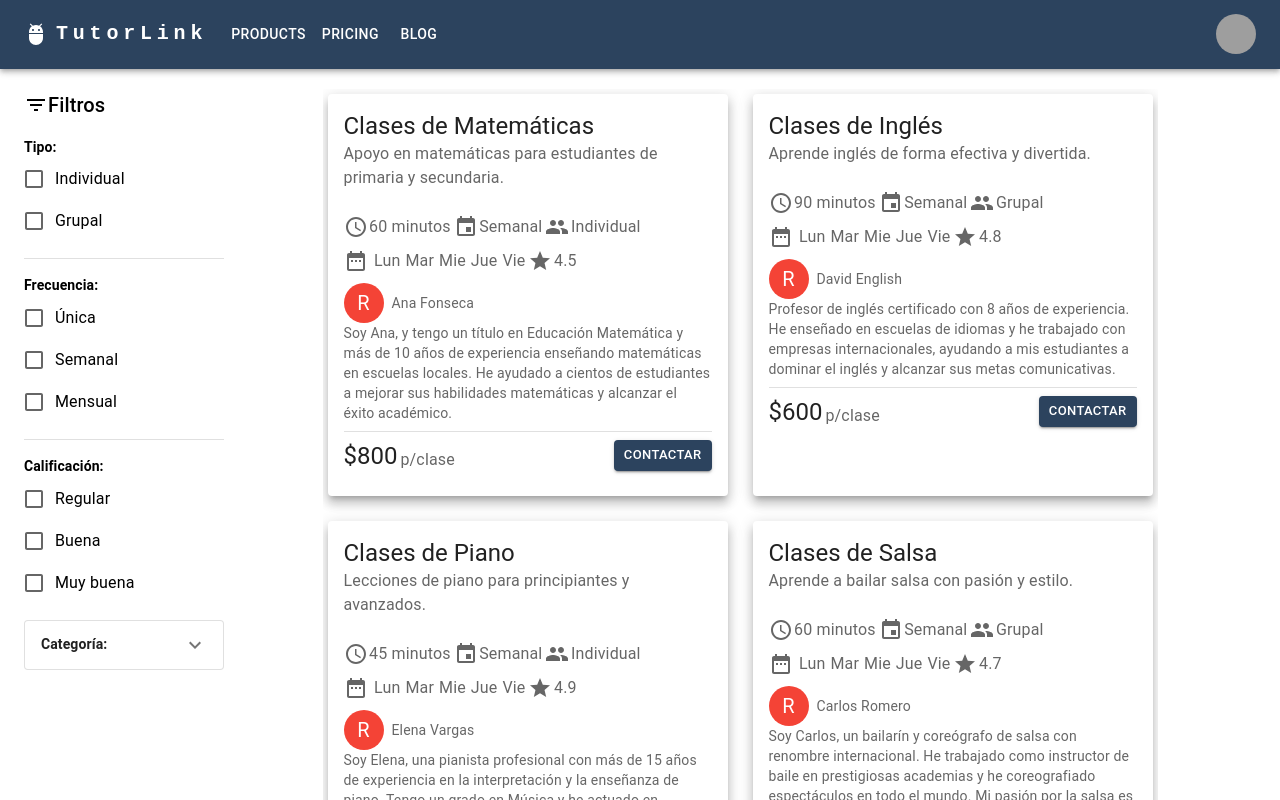
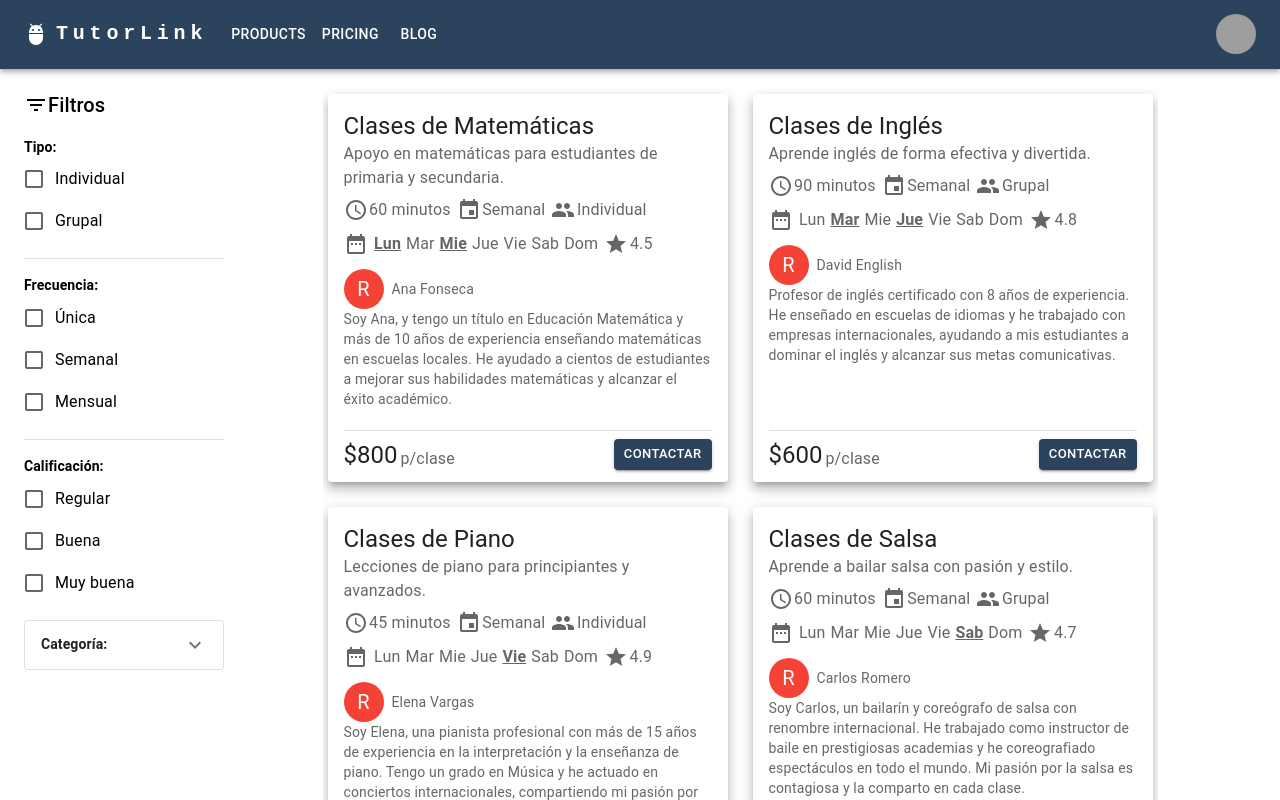
Before and after one commit to asantoro36/Owltutor, a React (Create React App) app: page / in a window 1280 px wide. Shown: the top 800 px of the page. Built offline with nearby package versions, Linux system fonts and the light colour scheme; grey boxes are pictures that could not be loaded.

Commit message:
Fix card styles issue

```diff
--- a/src/Entities/Service.ts
+++ b/src/Entities/Service.ts
@@ -161,7 +161,7 @@ const ServicesList: Service[] = [
         responsible: "Eva Zamora",
         responsibleExperience: "Soy Eva, una diseñadora de interiores con una sólida formación y más de 10 años de experiencia en diseño residencial. He trabajado en proyectos de viviendas y apartamentos de lujo, creando ambientes que reflejan la personalidad y las necesidades de mis clientes.",
         duration: "180 minutos",
-        days: ["Flexible scheduling"],
+        days: ["MON","TUE","WED","FRI"],
         cost: 2500,
         comments: []
     },
--- a/src/components/ServiceCard/ServiceCard.css
+++ b/src/components/ServiceCard/ServiceCard.css
@@ -12,6 +12,13 @@
     margin-right: 0.1rem;
 }
 
+.card-content {
+    display: flex;
+    flex-direction: column;
+    justify-content: space-between;
+    height: 93%;
+}
+
 .card-footer {
     margin-top: 0.5rem;
 }
@@ -23,6 +30,13 @@
     margin-top: 0.5rem;
 }
 
+.card-description {
+    display: flex;
+    flex-direction: column;
+    justify-content: space-between;
+    gap: 0.2rem;
+}
+
 .responsible-name {
     display: flex;
     align-items: center;
@@ -31,7 +45,7 @@
 
 .class-info-items {
     display: flex;
-    gap: 3px;
+    gap: 6px;
     padding: 5px 0;
 }
 
@@ -39,6 +53,11 @@
     margin-bottom: 5px;
 }
 
+.bold-text {
+    font-weight: bold!important;
+    text-decoration: underline;
+}
+
 @media (min-width: 950px) {
     .card-container.columns {
         grid-template-columns: repeat(2, 1fr);
--- a/src/components/ServiceCard/ServiceCard.tsx
+++ b/src/components/ServiceCard/ServiceCard.tsx
@@ -34,12 +34,13 @@ export default function ServiceCard(props: ServiceCardProps) {
     }
 
     return (
-        <Card sx={{ maxWidth: 400 }} elevation={8}>
-            <CardHeader
-            title={service.title}
-            subheader= {service.description}/>
-            <CardContent style={{ paddingTop: '4px' }}>
-                <div>
+        <Card sx={{ maxWidth: 400, maxHeight: 500 }} elevation={8}>
+            <CardContent className="card-content">
+                <div className="card-description">
+                    <div>
+                        <Typography color="textPrimary" variant={"h5"}>{service.title}</Typography>
+                        <Typography color="textSecondary">{service.description}</Typography>
+                    </div>
                     <div className={'class-info'}>
                         <div className={'class-info-items'}>
                             <Typography className="description-points" color="textSecondary"><AccessTimeIcon/>{service.duration}</Typography>
@@ -49,11 +50,13 @@ export default function ServiceCard(props: ServiceCardProps) {
                         <div className={'class-info-items'} >
                             <div style={{display:'flex', gap: 5, alignItems: "center"}}>
                             <Typography className="description-points" color="textSecondary"><DateRangeIcon/></Typography>
-                            <Typography className="description-points" color="textSecondary">Lun</Typography>
-                            <Typography className="description-points" color="textSecondary">Mar</Typography>
-                            <Typography className="description-points" color="textSecondary">Mie</Typography>
-                            <Typography className="description-points" color="textSecondary">Jue</Typography>
-                            <Typography className="description-points" color="textSecondary">Vie</Typography>
+                            <Typography className={`description-points ${service.days.includes('MON') ? 'bold-text' : ''}`} color="textSecondary">Lun</Typography>
+                            <Typography className={`description-points ${service.days.includes('THU') ? 'bold-text' : ''}`} color="textSecondary">Mar</Typography>
+                            <Typography className={`description-points ${service.days.includes('WED') ? 'bold-text' : ''}`} color="textSecondary">Mie</Typography>
+                            <Typography className={`description-points ${service.days.includes('TUE') ? 'bold-text' : ''}`} color="textSecondary">Jue</Typography>
+                            <Typography className={`description-points ${service.days.includes('FRI') ? 'bold-text' : ''}`} color="textSecondary">Vie</Typography>
+                            <Typography className={`description-points ${service.days.includes('SAT') ? 'bold-text' : ''}`} color="textSecondary">Sab</Typography>
+                            <Typography className={`description-points ${service.days.includes('SUN') ? 'bold-text' : ''}`} color="textSecondary">Dom</Typography>
                             </div>
                             <Typography className="description-points" color="textSecondary"><GradeIcon/>{service.rating}</Typography>
                         </div>
--- a/src/home/ServicesBoard.css
+++ b/src/home/ServicesBoard.css
@@ -48,6 +48,3 @@
         display: block;
     }
 }
-
-.filter-bar {
-}
```
